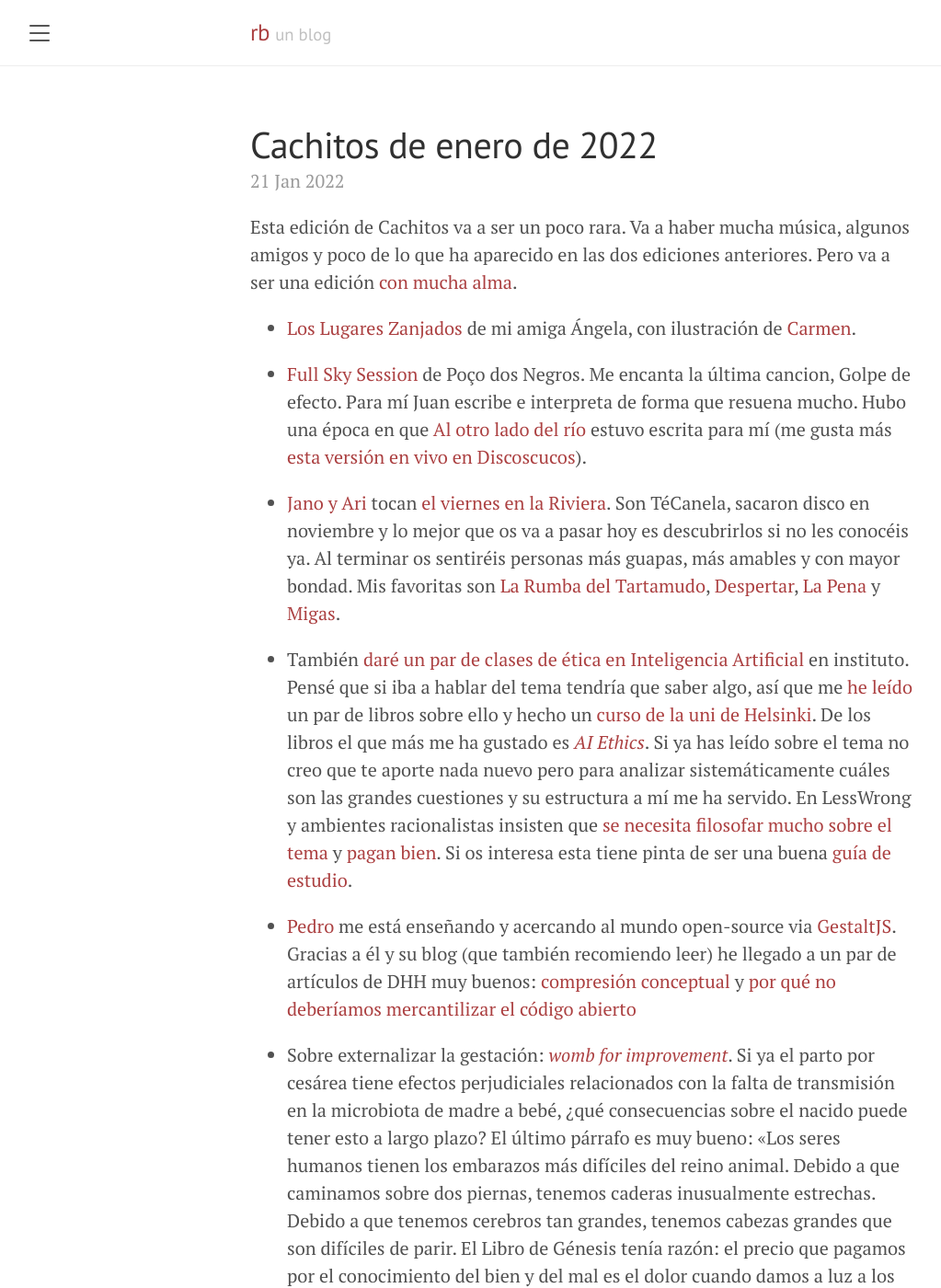
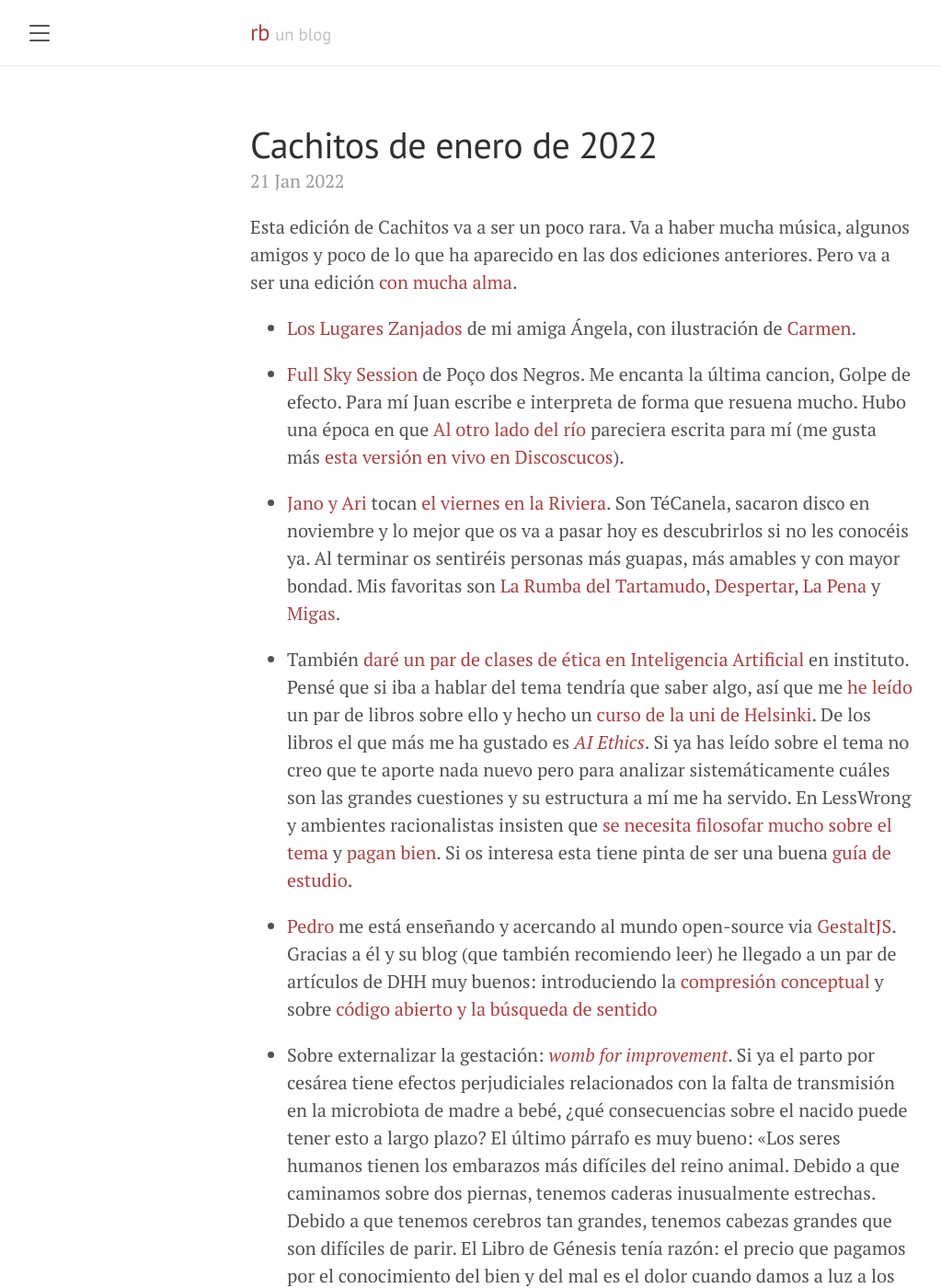
Before and after one commit to rbarbadillo/rbarbadillo.github.io, a Jekyll site: the page built from _posts/2022-01-21-cachitos-de-enero.md, in a window 1280 px wide and 1400 px high. Shown: the whole window at 92% size, without its empty margins (8-1031 px from the left). Built offline with Jekyll 4.4.1, drawn with Linux system fonts in a browser that asks for light colours.

Commit message:
Update 2022-01-21-cachitos-de-enero.md

```diff
--- a/_posts/2022-01-21-cachitos-de-enero.md
+++ b/_posts/2022-01-21-cachitos-de-enero.md
@@ -6,18 +6,18 @@
 date: 2022-01-21
 ---
 
-Esta edición de Cachitos va a ser un poco rara. Va a haber mucha música, algunos amigos y poco de lo que ha aparecido en las dos ediciones anteriores. Pero va a ser una edición [con mucha alma](https://javisantana.com/blog.html).
+Esta edición de Cachitos va a ser un poco rara. Va a haber mucha música, algunos amigos y poco de lo que ha aparecido en las dos ediciones anteriores. Pero va a ser una edición [con mucha alma](https://javisantana.com/blog.html){:target="_blank"}.
 
-- [Los Lugares Zanjados](https://amberesrevista.com/los-lugares-zanjados/) de mi amiga Ángela, con ilustración de [Carmen](https://www.instagram.com/ay.carmela_).
+- [Los Lugares Zanjados](https://amberesrevista.com/los-lugares-zanjados/){:target="_blank"} de mi amiga Ángela, con ilustración de [Carmen](https://www.instagram.com/ay.carmela_){:target="_blank"}.
 
-- [Full Sky Session](https://www.youtube.com/watch?v=XcV2Z2TZgHc) de Poço dos Negros. Me encanta la última cancion, Golpe de efecto. Para mí Juan escribe e interpreta de forma que resuena mucho. Hubo una época en que [Al otro lado del río](https://www.youtube.com/watch?v=VUS8l-kmUh0) estuvo escrita para mí (me gusta más [esta versión en vivo en Discoscucos](https://www.youtube.com/watch?v=rMs2q7GDr9w)).
+- [Full Sky Session](https://www.youtube.com/watch?v=XcV2Z2TZgHc){:target="_blank"} de Poço dos Negros. Me encanta la última cancion, Golpe de efecto. Para mí Juan escribe e interpreta de forma que resuena mucho. Hubo una época en que [Al otro lado del río](https://www.youtube.com/watch?v=VUS8l-kmUh0){:target="_blank"} pareciera escrita para mí (me gusta más [esta versión en vivo en Discoscucos](https://www.youtube.com/watch?v=rMs2q7GDr9w){:target="_blank"}).
 
-- [Jano y Ari](https://open.spotify.com/artist/7DqUxnbDJwdpFRS8rIgVy0?si=LsLchgeLS-qo3F6uGiDFqw) tocan [el viernes en la Riviera](https://www.inverfest.com/evento/tecanela/1). Son TéCanela, sacaron disco en noviembre y lo mejor que os va a pasar hoy es descubrirlos si no les conocéis ya. Al terminar os sentiréis personas más guapas, más amables y con mayor bondad. Mis favoritas son [La Rumba del Tartamudo](https://www.youtube.com/watch?v=pAHzrTcIf-s), [Despertar](https://www.youtube.com/watch?v=hSuHuNsmcE4), [La Pena](https://www.youtube.com/watch?v=oTSxwS8THy8) y [Migas](https://www.youtube.com/watch?v=sk_9vhlDNAY).
+- [Jano y Ari](https://open.spotify.com/artist/7DqUxnbDJwdpFRS8rIgVy0?si=LsLchgeLS-qo3F6uGiDFqw){:target="_blank"} tocan [el viernes en la Riviera](https://www.inverfest.com/evento/tecanela/1){:target="_blank"}. Son TéCanela, sacaron disco en noviembre y lo mejor que os va a pasar hoy es descubrirlos si no les conocéis ya. Al terminar os sentiréis personas más guapas, más amables y con mayor bondad. Mis favoritas son [La Rumba del Tartamudo](https://www.youtube.com/watch?v=pAHzrTcIf-s){:target="_blank"}, [Despertar](https://www.youtube.com/watch?v=hSuHuNsmcE4){:target="_blank"}, [La Pena](https://www.youtube.com/watch?v=oTSxwS8THy8){:target="_blank"} y [Migas](https://www.youtube.com/watch?v=sk_9vhlDNAY){:target="_blank"}.
 
-- También [daré un par de clases de ética en Inteligencia Artificial](https://www.fundacionluzia.com/) en instituto. Pensé que si iba a hablar del tema tendría que saber algo, así que me [he leído](https://www.instagram.com/enocasionesleo/) un par de libros sobre ello y hecho un [curso de la uni de Helsinki](https://ethics-of-ai.mooc.fi/). De los libros el que más me ha gustado es [_AI Ethics_](https://mitpress.mit.edu/books/ai-ethics). Si ya has leído sobre el tema no creo que te aporte nada nuevo pero para analizar sistemáticamente cuáles son las grandes cuestiones y su estructura a mí me ha servido. En LessWrong y ambientes racionalistas insisten que [se necesita filosofar mucho sobre el tema](https://forum.effectivealtruism.org/posts/DDDyTvuZxoKStm92M/ai-safety-needs-great-engineers) y [pagan bien](https://www.lesswrong.com/posts/P3Yt66Wh5g7SbkKuT/how-to-get-into-independent-research-on-alignment-agency). Si os interesa esta tiene pinta de ser una buena [guía de estudio](https://www.lesswrong.com/posts/bjjbp5i5G8bekJuxv/study-guide).
+- También [daré un par de clases de ética en Inteligencia Artificial](https://www.fundacionluzia.com/){:target="_blank"} en instituto. Pensé que si iba a hablar del tema tendría que saber algo, así que me [he leído](https://www.instagram.com/enocasionesleo/){:target="_blank"} un par de libros sobre ello y hecho un [curso de la uni de Helsinki](https://ethics-of-ai.mooc.fi/){:target="_blank"}. De los libros el que más me ha gustado es [_AI Ethics_](https://mitpress.mit.edu/books/ai-ethics){:target="_blank"}. Si ya has leído sobre el tema no creo que te aporte nada nuevo pero para analizar sistemáticamente cuáles son las grandes cuestiones y su estructura a mí me ha servido. En LessWrong y ambientes racionalistas insisten que [se necesita filosofar mucho sobre el tema](https://forum.effectivealtruism.org/posts/DDDyTvuZxoKStm92M/ai-safety-needs-great-engineers){:target="_blank"} y [pagan bien](https://www.lesswrong.com/posts/P3Yt66Wh5g7SbkKuT/how-to-get-into-independent-research-on-alignment-agency){:target="_blank"}. Si os interesa esta tiene pinta de ser una buena [guía de estudio](https://www.lesswrong.com/posts/bjjbp5i5G8bekJuxv/study-guide){:target="_blank"}.
 
-- [Pedro](https://craftweg.com/) me está enseñando y acercando al mundo open-source via [GestaltJS](https://github.com/gestaltjs/gestalt). Gracias a él y su blog (que también recomiendo leer) he llegado a un par de artículos de DHH muy buenos: [compresión conceptual](https://m.signalvnoise.com/conceptual-compression-means-beginners-dont-need-to-know-sql-hallelujah/) y [por qué no deberíamos mercantilizar el código abierto](https://world.hey.com/dhh/i-won-t-let-you-pay-me-for-my-open-source-d7cf4568)
+- [Pedro](https://craftweg.com/) me está enseñando y acercando al mundo open-source via [GestaltJS](https://github.com/gestaltjs/gestalt). Gracias a él y su blog (que también recomiendo leer) he llegado a un par de artículos de DHH muy buenos: introduciendo la [compresión conceptual](https://m.signalvnoise.com/conceptual-compression-means-beginners-dont-need-to-know-sql-hallelujah/) y sobre [código abierto y la búsqueda de sentido](https://world.hey.com/dhh/i-won-t-let-you-pay-me-for-my-open-source-d7cf4568)
 
-- Sobre externalizar la gestación: [_womb for improvement_](https://www.worksinprogress.co/issue/womb-for-improvement/). Si ya el parto por cesárea tiene efectos perjudiciales relacionados con la falta de transmisión en la microbiota de madre a bebé, ¿qué consecuencias sobre el nacido puede tener esto a largo plazo? El último párrafo es muy bueno: «Los seres humanos tienen los embarazos más difíciles del reino animal. Debido a que caminamos sobre dos piernas, tenemos caderas inusualmente estrechas. Debido a que tenemos cerebros tan grandes, tenemos cabezas grandes que son difíciles de parir. El Libro de Génesis tenía razón: el precio que pagamos por el conocimiento del bien y del mal es el dolor cuando damos a luz a los hijos. Es un testimonio de nuestra capacidad de amar que la mayoría de las madres eligen tener hijos a pesar de esto, pero no todas tienen esa opción. En 1978, Louise Joy Brown se convirtió en el primer ser humano creado sin sexo. Espero en mi vida ver al primer ser humano creado sin dolor.»
+- Sobre externalizar la gestación: [_womb for improvement_](https://www.worksinprogress.co/issue/womb-for-improvement/){:target="_blank"}. Si ya el parto por cesárea tiene efectos perjudiciales relacionados con la falta de transmisión en la microbiota de madre a bebé, ¿qué consecuencias sobre el nacido puede tener esto a largo plazo? El último párrafo es muy bueno: «Los seres humanos tienen los embarazos más difíciles del reino animal. Debido a que caminamos sobre dos piernas, tenemos caderas inusualmente estrechas. Debido a que tenemos cerebros tan grandes, tenemos cabezas grandes que son difíciles de parir. El Libro de Génesis tenía razón: el precio que pagamos por el conocimiento del bien y del mal es el dolor cuando damos a luz a los hijos. Es un testimonio de nuestra capacidad de amar que la mayoría de las madres eligen tener hijos a pesar de esto, pero no todas tienen esa opción. En 1978, Louise Joy Brown se convirtió en el primer ser humano creado sin sexo. Espero en mi vida ver al primer ser humano creado sin dolor.»
 
-- El telescopio James-Webb es una pasada: [el proyecto](https://www.quantamagazine.org/why-nasas-james-webb-space-telescope-matters-so-much-20211203/), [la ingeniería necesaria](https://www.youtube.com/watch?v=aICaAEXDJQQ) y [John Mather](https://www.youtube.com/watch?v=4P8fKd0IVOs).
+- El telescopio James-Webb es una pasada: [el proyecto](https://www.quantamagazine.org/why-nasas-james-webb-space-telescope-matters-so-much-20211203/){:target="_blank"}, [la ingeniería necesaria](https://www.youtube.com/watch?v=aICaAEXDJQQ){:target="_blank"} y [John Mather](https://www.youtube.com/watch?v=4P8fKd0IVOs){:target="_blank"}.
```
